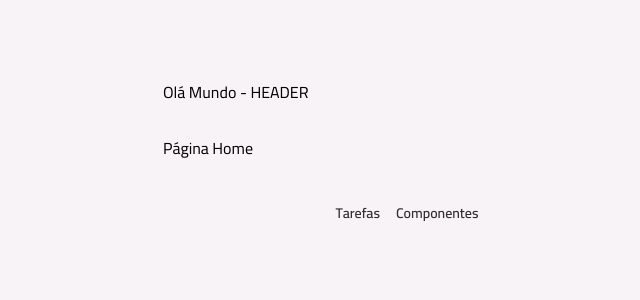
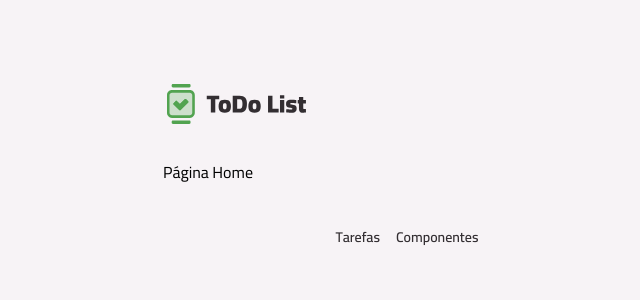
Before and after one commit to YasminFerrariDias/todo-list, a React (Vite) app: page / in a window 1280 px wide. Shown: the top 300 px of the page, without its empty margins (233-873 px from the left). Built offline with nearby package versions, Linux system fonts and the light colour scheme.

Commit message:
Estruturando o corpo do layout

```diff
--- /dev/null
+++ b/src/core-components/footer.tsx
@@ -0,0 +1,22 @@
+import { NavLink } from "react-router";
+import Text from "../components/text"
+
+export default function Footer() {
+  return (
+    <footer className="my-5 md:my-10">
+      <nav className="flex items-center justify-center gap-4">
+        <NavLink to="/">
+          <Text variant="body-sm-bold" className="text-gray-300">
+            Tarefas
+          </Text>
+        </NavLink>
+        <NavLink to="/componentes">
+          <Text variant="body-sm-bold" className="text-gray-300">
+            Componentes
+          </Text>
+        </NavLink>
+      </nav>
+    </footer>
+  )
+
+}
--- /dev/null
+++ b/src/core-components/header.tsx
@@ -0,0 +1,10 @@
+import Container from "../components/container";
+import Logo from "../assets/image/Logo.svg?react"
+
+export default function Header() {
+  return (
+    <Container as="header" className="mt-3 md:mt-20">
+      <Logo className="h-9 md:h-12"/>
+    </Container>
+  )
+}
--- /dev/null
+++ b/src/core-components/main-content.tsx
@@ -0,0 +1,16 @@
+import { cx } from "class-variance-authority";
+import type React from "react";
+
+interface MainContentProps extends React.ComponentProps<"main"> { }
+
+export default function MainContent({
+  children,
+  className,
+  ...props
+}: MainContentProps) {
+  return (
+    <main className={cx("mt-4 md:mt-8", className)} {...props}>
+      {children}
+    </main>
+  )
+}
--- a/src/pages/layout-main.tsx
+++ b/src/pages/layout-main.tsx
@@ -1,28 +1,14 @@
-import { NavLink, Outlet } from "react-router";
-import Container from "../components/container";
-import Text from "../components/text";
+import { Outlet } from "react-router";
+import Header from "../core-components/header";
+import MainContent from "../core-components/main-content";
+import Footer from "../core-components/footer";
 
 export default function LayoutMain() {
   return <>
-    <Container as="header" className="mt-3 md:mt-20">
-      Olá Mundo - HEADER
-    </Container>
-    <main className="mt-4 md:mt-8">
+    <Header />
+    <MainContent>
       <Outlet />
-    </main>
-    <footer className="my-5 md:my-10">
-      <nav className="flex items-center justify-center gap-4">
-        <NavLink to="/">
-          <Text variant="body-sm-bold" className="text-gray-300">
-            Tarefas
-          </Text>
-        </NavLink>
-        <NavLink to="/componentes">
-          <Text variant="body-sm-bold" className="text-gray-300">
-            Componentes
-          </Text>
-        </NavLink>
-      </nav>
-    </footer>
+    </MainContent>
+    <Footer />
   </>
 }
```
